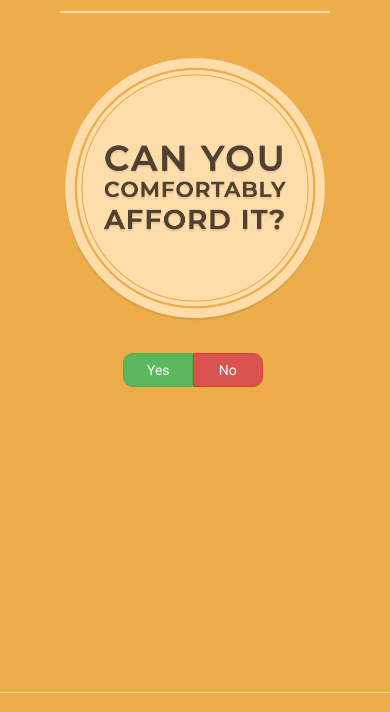
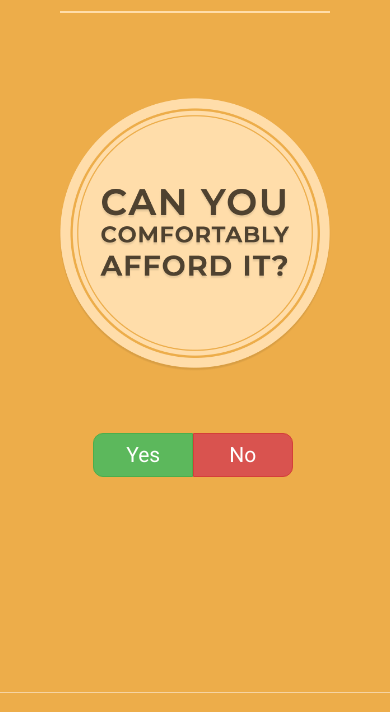
Before and after one commit to Sidaartha/ShouldIBuyThis, a plain HTML site: page index.html in a window 390 px wide. Shown: the part 50-762 px from the top of the page. Drawn offline with Linux system fonts and the light colour scheme; files whose address does not match are found by name.

Commit message:
updated resolution based style

```diff
--- a/assets/css/main.css
+++ b/assets/css/main.css
@@ -139,3 +139,29 @@ img {
 		margin-bottom: 60px;
 	}
 }
+
+@media screen and (min-height: 450px) and (max-height: 599px) {
+	.question {
+		margin-top: 30px;
+		margin-bottom: 20px;
+	}
+	img {
+		width: 240px !important;
+	}
+}
+
+@media screen and (min-width: 300px) and (max-width: 399px) and (min-height: 700px) {
+	.question {
+		margin-top: 80px;
+		margin-bottom: 60px;
+	}
+	img {
+		width: 280px !important;
+	}
+	#btn1, #btn0 {
+		font-size: 1.5em;
+	}
+	.btn_style {
+		width: 100px;
+	}
+}
```
